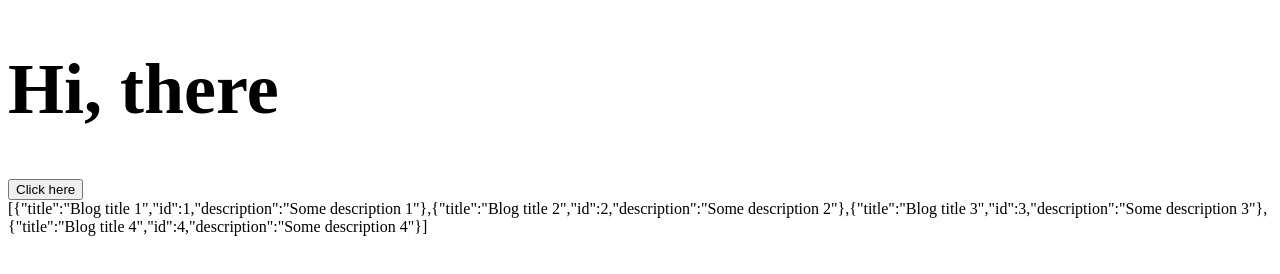
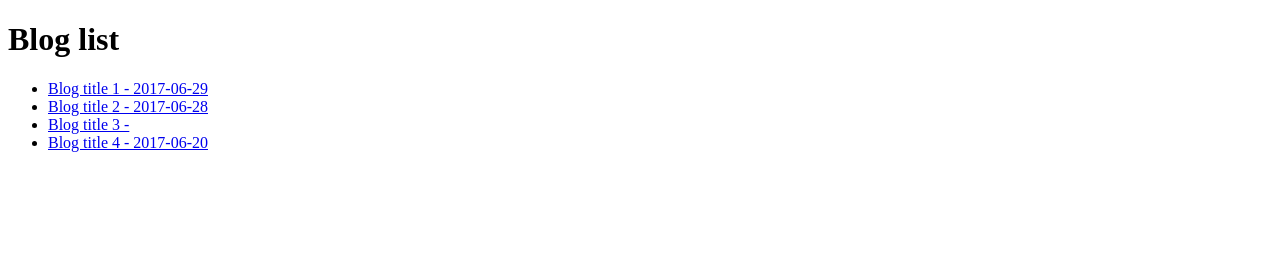
Before and after one commit to razvannegrea/tryangular, a website: page app/index.html in a window 1280 px wide. Drawn offline with nearby package versions, Linux system fonts and the light colour scheme.

Commit message:
Added list iteration.

```diff
--- a/app/blog-list/blog-list.component.js
+++ b/app/blog-list/blog-list.component.js
@@ -8,10 +8,10 @@ angular.module('blogList')
         templateUrl: "/templates/blog-list.html",
         controller: function($scope) {
             var blogItems = [
-                {title: "Blog title 1", id: 1, description: "Some description 1"},
-                {title: "Blog title 2", id: 2, description: "Some description 2"},
+                {title: "Blog title 1", id: 1, description: "Some description 1", publishDate: "2017-06-29"},
+                {title: "Blog title 2", id: 2, description: "Some description 2", publishDate: "2017-06-28"},
                 {title: "Blog title 3", id: 3, description: "Some description 3"},
-                {title: "Blog title 4", id: 4, description: "Some description 4"}
+                {title: "Blog title 4", id: 4, description: "Some description 4", publishDate: "2017-06-20"}
             ];
 
             $scope.items = blogItems;
--- a/app/templates/blog-list.html
+++ b/app/templates/blog-list.html
@@ -1,6 +1,9 @@
-<div class=''>
-    <h1 class='new-class'>{{ title }} </h1>
-    <button ng-click='someClickTest()'>Click here</button>
-</div>
+<h1>Blog list</h1>
 
-{{ items }}
+<ul ng-if="items.length > 0">
+    <li ng-repeat="item in items">
+        <a ng-href="/blog/{{item.id}}">{{ item.title }} - {{ item.publishDate }}</a>
+    </li>
+</ul>
+
+<span ng-if="items.length == 0">Posts coming soon...</span>
```
